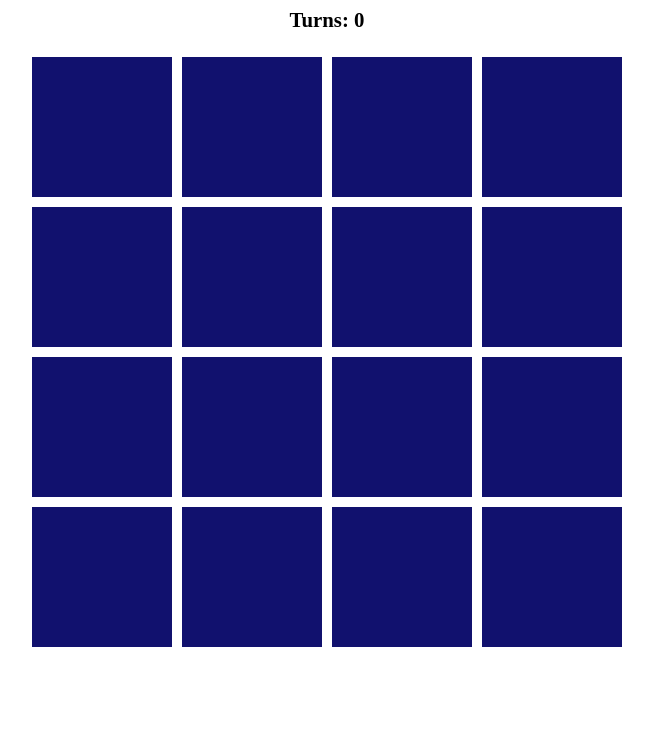
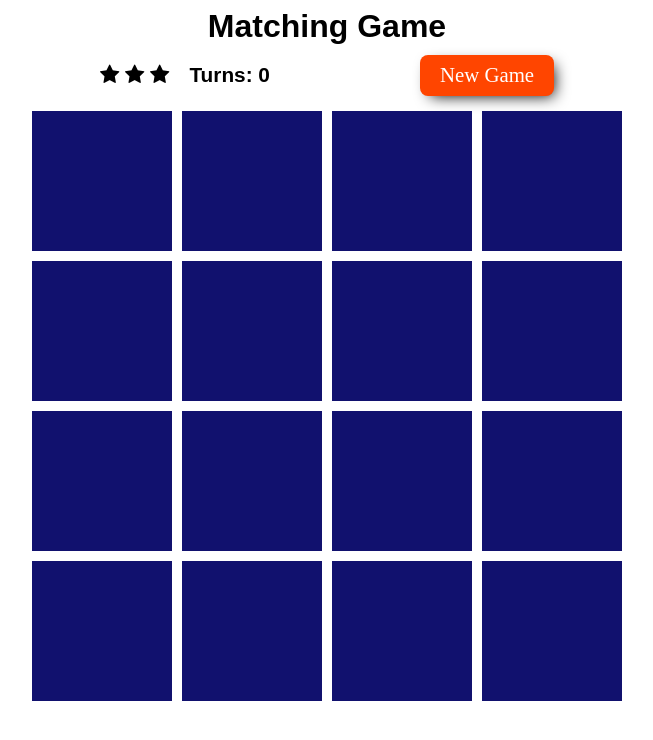
Before and after one commit to bgraham7/memory-game, a plain HTML site: page src/index.html in a window 1280 px wide. Shown: the whole page, without its empty margins (313-966 px from the left). Drawn offline with Linux system fonts and the light colour scheme.

Commit message:
Improving Status Bar (Required Updating FontAwsome

```diff
--- a/src/css/app.css
+++ b/src/css/app.css
@@ -1,6 +1,32 @@
+body {
+    font-family: sans-serif;
+}
+
+.title {
+    font-size: 2em;
+    font-weight: bold;
+    text-align: center;
+    margin: 0 0 10px 0;
+}
+
+.stars {
+    margin-right: 20px;
+}
+
+#reset-button {
+    margin-left: 150px;
+    padding: 10px 20px;
+    background-color: orangered;
+    color: white;
+    border-radius: 8px;
+    outline: none;
+    border: none;
+    box-shadow: 5px 5px 15px -5px rgba(0,0,0,1)
+}
+
 #game-board {
     width: 600px;
-    margin: 20px auto;
+    margin: 10px auto;
     perspective: 1000px;
 }
 
@@ -18,6 +44,7 @@
 .stats {
     display: flex;
     justify-content: center;
+    align-items: center;
     font-size: 1.3em;
     font-weight:bold;
 }
--- a/src/index.html
+++ b/src/index.html
@@ -6,12 +6,19 @@
     <meta name="viewport" content="width=device-width, initial-scale=1">
     <meta name="description" content="">
     <link rel="stylesheet" href="css/app.css">
-    <link rel="stylesheet" href="https://use.fontawesome.com/releases/v5.3.1/css/all.css" integrity="sha384-mzrmE5qonljUremFsqc01SB46JvROS7bZs3IO2EmfFsd15uHvIt+Y8vEf7N7fWAU" crossorigin="anonymous">
+    <link href="https://stackpath.bootstrapcdn.com/font-awesome/4.7.0/css/font-awesome.min.css" rel="stylesheet" integrity="sha384-wvfXpqpZZVQGK6TAh5PVlGOfQNHSoD2xbE+QkPxCAFlNEevoEH3Sl0sibVcOQVnN" crossorigin="anonymous">
 </head>
 <body>
     <main id="content">
+        <h1 class="title">Matching Game</h1>
         <div class="stats">
+            <div class="stars">
+                <span class="fa fa-star star"></span>
+                <span class="fa fa-star star"></span>
+                <span class="fa fa-star star"></span>
+            </div>
             <div>Turns: <span id="turns">0</span></div>
+            <button type="button" id="reset-button" class="fa fa-recyle">New Game</button>
         </div>
     </main>
 
--- a/src/js/app.js
+++ b/src/js/app.js
@@ -1,6 +1,6 @@
 function Game() {
 
-    state = {
+    let state = {
         turns: 0,
         matches: 0
     }
@@ -18,8 +18,8 @@ function Game() {
 
     createInMemoryBoard = function() {
         let board = [];
-        const cardTypeClasses = ['fa-birthday-cake', 'fa-space-shuttle', 'fa-car-side', 'fa-chess',
-                                'fa-crown', 'fa-frog', 'fa-grin', 'fa-kiwi-bird'];
+        const cardTypeClasses = ['fa-birthday-cake', 'fa-space-shuttle', 'fa-car', 'fa-snowflake-o',
+                                'fa-anchor', 'fa-bicycle', 'fa-diamond', 'fa-heartbeat'];
         const pairedTypes = cardTypeClasses.concat(cardTypeClasses);
         shuffle(pairedTypes);
         for(var x = 0; x < 4; x++) {
@@ -40,7 +40,7 @@ function Game() {
         return a;
     }
 
-    boardDiv = null;
+    let boardDiv = null;
 
     createBoardInDom = function(board) {
         var contentHolder = document.getElementById('content');
@@ -104,8 +104,7 @@ function Game() {
     }
 
     checkPair = function(selectedCard) {
-        state.turns++;
-        updateDomWithState();
+        addTurn();
         const firstType = firstCardPick.dataset.type;
         const secondType = selectedCard.dataset.type;
         if( firstType === secondType) {
@@ -126,8 +125,19 @@ function Game() {
     }
 
 
-    updateDomWithState = function() {
+    addTurn = function() {
+        state.turns++;
         document.getElementById('turns').innerText = state.turns;
+        const stars = document.getElementsByClassName('star');
+        if(state.turns > 12) {
+            stars[2].className = 'fa fa-star-o star';
+        }
+        if (state.turns > 18) {
+            stars[1].className = 'fa fa-star-o star';
+        }
+        if (state.turns > 24) {
+            stars[0].className = 'fa fa-star-o star';
+        }
     }
 }
 
```
